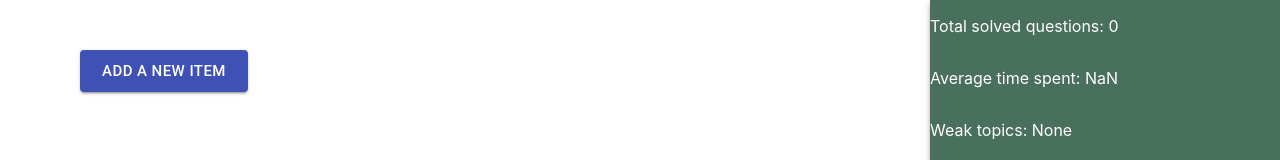
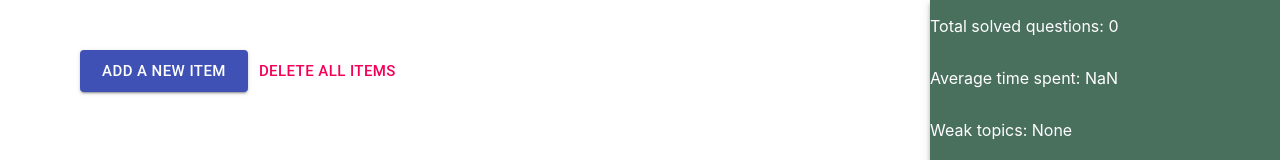
Before and after one commit to heejingit/leetcode-memo, a React (Create React App) app: page / in a window 1280 px wide. Shown: the top 160 px of the page. Built offline with nearby package versions, Linux system fonts and the light colour scheme.

Commit message:
Delete all items

```diff
--- a/src/components/Board.js
+++ b/src/components/Board.js
@@ -1,9 +1,12 @@
 import React, { useEffect, useState } from 'react';
+import { confirmAlert } from 'react-confirm-alert';
 import { makeStyles } from "@material-ui/core/styles";
 import { Box, Button, Grid } from "@material-ui/core";
 
 import Item from './Item';
 import ItemForm from './ItemForm';
+
+import DataManager from '../service/DataManager';
 
 const useStyles = makeStyles((theme) => ({
     root: {
@@ -30,6 +33,27 @@ const Board = (props) => {
         setFormOpen(!formOpen);
     };
 
+    const handleDeleteAll = () => {
+        confirmAlert({
+            title: 'Are you sure to delete all items?',
+            message: `You can't restore the data unless you've backed it up beforehand.`,
+            buttons: [
+              {
+                label: 'Yes',
+                onClick: () => {
+                  DataManager.deleteData()
+                  props.handler()
+                  alert('All data has been successfully deleted.')
+                }
+              },
+              {
+                label: 'No',
+                onClick: () => alert('Delete action has been canceled.')
+              }
+            ]
+          });
+    }
+
     return (
         <Box className={classes.root}>
              <ItemForm isNew={true} open={formOpen} handleCloseDialog={() => setFormOpen(false)} data={data} handler={props.handler}/>
@@ -37,6 +61,7 @@ const Board = (props) => {
             <Grid container direction={"column"} spacing={5}>
                 <Grid item>
                     <Button variant="contained" size="large" color="primary" onClick={handleClickOpen}>Add a new item</Button>
+                    <Button variant="text" size="large" color="secondary" onClick={handleDeleteAll}>Delete all items</Button>
                 </Grid>
                 {!data ? <Grid item><h3>No data available. Please add a new item.</h3></Grid>
                     : data.map((item, index) => {
```
